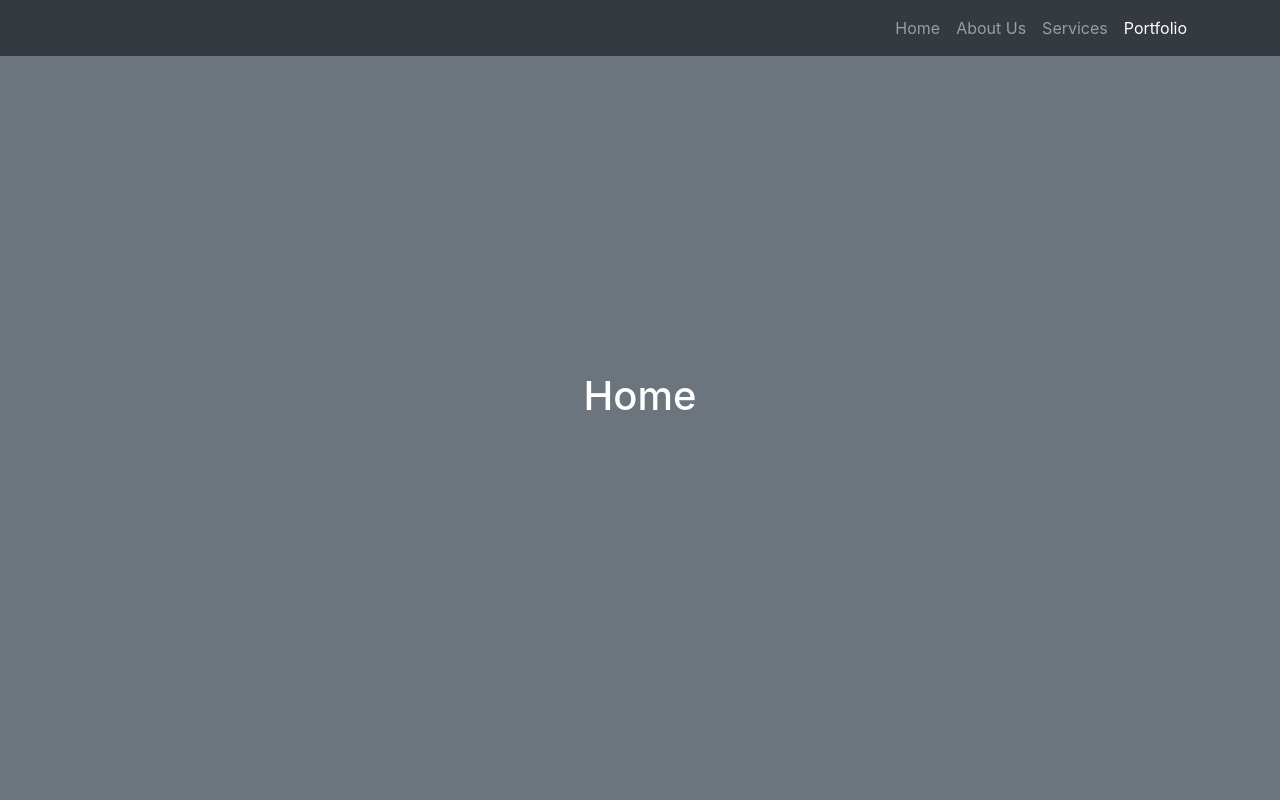
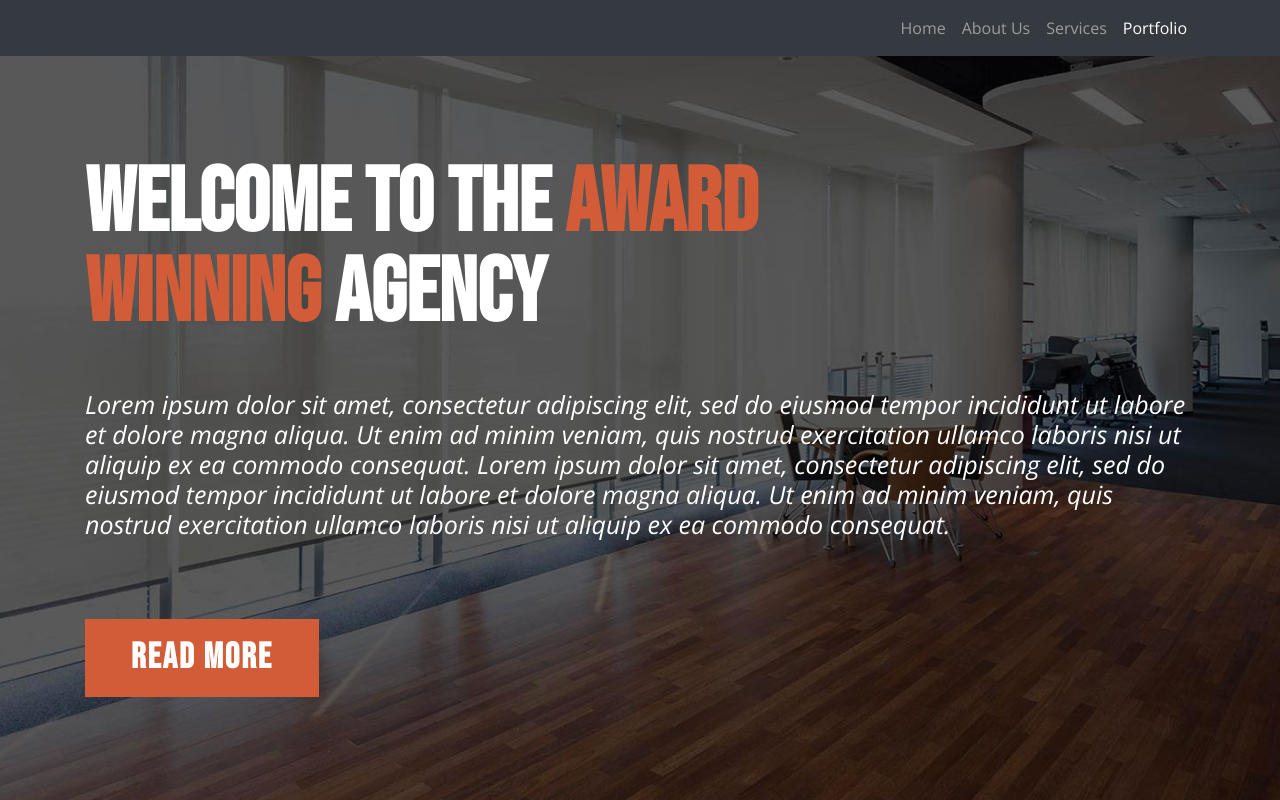
Before and after one commit to jeyofdev/onePage-creative-agency, a website built with webpack: page src/index.html in a window 1280 px wide. Shown: the top 800 px of the page. Built offline with nearby package versions, Linux system fonts and the light colour scheme.

Commit message:
css : add the css for the home section

```diff
--- a/src/index.html
+++ b/src/index.html
@@ -34,9 +34,18 @@
         </nav>
 
         <!-- home -->
-        <header class="bg-secondary text-white">
-            <div class="container text-center">
-                <h1>Home</h1>
+        <header id="home" class="bg-secondary text-white">
+            <div class="container text-left d-flex align-items-center">
+                <div class="home-content">
+                    <h1 class="home-title">
+                        <span>Welcome to The <strong>Award</strong> </span>
+                        <span><strong>Winning</strong> Agency</span>
+                    </h1>
+                    <p class="home-intro">
+                        Lorem ipsum dolor sit amet, consectetur adipiscing elit, sed do eiusmod tempor incididunt ut labore et dolore magna aliqua. Ut enim ad minim veniam, quis nostrud exercitation ullamco laboris nisi ut aliquip ex ea commodo consequat. Lorem ipsum dolor sit amet, consectetur adipiscing elit, sed do eiusmod tempor incididunt ut labore et dolore magna aliqua. Ut enim ad minim veniam, quis nostrud exercitation ullamco laboris nisi ut aliquip ex ea commodo consequat.
+                    </p>
+                    <a href="" class="btn btn-primary">Read More</a>
+                </div>
             </div>
         </header>
 
--- a/src/scss/app.scss
+++ b/src/scss/app.scss
@@ -1,3 +1,6 @@
+// custom mixins
+@import "app/mixins";
+
 // variable overrides of bootstrap
 @import "app/variables";
 
@@ -5,5 +8,7 @@
 @import "lib/bootstrap";
 
 // app
+@import "app/font-face";
 @import "app/custom";
 @import "app/sections";
+@import "app/sections/home";
--- a/src/scss/app/_custom.scss
+++ b/src/scss/app/_custom.scss
@@ -1 +1,29 @@
-// custom
+.btn {
+  font-family: $font-family-cursive;
+  font-weight: bold;
+  font-size: rem(20);
+  color: $white;
+  line-height: 1;
+  text-transform: uppercase;
+  letter-spacing: rem(2);
+  border-radius: 0;
+  padding: rem(12) rem(20);
+
+  @include media-breakpoint-up(md) {
+    font-size: rem(36);
+    padding: rem(20) rem(45);
+  }
+}
+
+h1 {
+  font-family: $font-family-cursive;
+  font-weight: bold;
+  line-height: 1;
+}
+
+p {
+  font-family: $font-family-base;
+  font-size: rem(16);
+  color: $gray;
+  line-height: 1;
+}
--- /dev/null
+++ b/src/scss/app/_font-face.scss
@@ -0,0 +1 @@
+@import url('https://fonts.googleapis.com/css?family=Bebas+Neue|Open+Sans:400,400i,700&display=swap');
--- /dev/null
+++ b/src/scss/app/_mixins.scss
@@ -0,0 +1,17 @@
+/// convert px to rem
+///
+/// @param $size value in px to convert
+/// @param $base conversion base (default 16px = 1rem)
+@function rem($size, $base: 16) {
+  @return 1rem * $size / $base;
+}
+
+
+
+/// convert px to em
+///
+/// @param $size value in px to convert
+/// @param $base conversion base (default 16px = 1em)
+@function em($size, $base: 16) {
+  @return 1em * $size / $base;
+}
--- a/src/scss/app/_variables.scss
+++ b/src/scss/app/_variables.scss
@@ -1 +1,43 @@
 // variable overrides
+
+/* ============
+    COLORS
+============ */
+$white:    #fff !default;
+$black:    #000 !default;
+$gray:     #666564 !default;
+
+$orange:  #d25b38 !default;
+
+$colors: () !default;
+// stylelint-disable-next-line scss/dollar-variable-default
+$colors: map-merge(
+  (
+    "orange":     $orange,
+    "white":      $white,
+    "black":      $black
+  ),
+  $colors
+);
+
+$primary:       $orange !default;
+
+$theme-colors: () !default;
+// stylelint-disable-next-line scss/dollar-variable-default
+$theme-colors: map-merge(
+  (
+    "primary":    $primary
+  ),
+  $theme-colors
+);
+
+
+
+/* ===========
+    FONTS
+=========== */
+$font-family-sans-serif:     'Open Sans', sans-serif !default;
+$font-family-cursive:        'Bebas Neue', cursive !default;
+$font-family-base:            $font-family-sans-serif !default;
+
+$font-size-base:    rem(16, $base: 16) !default;
--- /dev/null
+++ b/src/scss/app/sections/_home.scss
@@ -0,0 +1,60 @@
+/* ==================
+    SECTION HOME
+================== */
+#home {
+  background: url(../img/bg-home.jpg) no-repeat;
+  background-position: center right;
+  background-size: cover;
+  padding-top: rem(56);
+
+  @media (max-height: 570px) {
+    margin-top: rem(20);
+    padding-bottom: rem(20);
+  }
+
+  @include media-breakpoint-up(md) {
+    background-position: center center;
+  }
+}
+
+
+
+/* =================
+    HOME TITLE
+================= */
+#home .home-title {
+  font-size: rem(57);
+  color: $white;
+  text-transform: uppercase;
+  margin-bottom: 0;
+
+  > span {
+    display: block;
+
+    > strong {
+      color: $primary;
+    }
+  }
+
+  @include media-breakpoint-up(md) {
+    font-size: rem(90);
+  }
+}
+
+
+
+/* ==================
+    HOME CONTENT
+================== */
+#home .home-intro {
+  font-style: italic;
+  font-size: rem(18);
+  color: $white;
+  line-height: 1.2;
+  margin: rem(24) 0 rem(40);
+
+  @include media-breakpoint-up(md) {
+    font-size: rem(25);
+    margin: rem(50) 0 rem(80);
+  }
+}
--- a/src/scss/lib/_bootstrap.scss
+++ b/src/scss/lib/_bootstrap.scss
@@ -14,8 +14,7 @@
 // @import "~bootstrap/scss/code";
 // @import "~bootstrap/scss/tables";
 // @import "~bootstrap/scss/forms";
-// @import "~bootstrap/scss/buttons";
-
+@import "~bootstrap/scss/buttons";
 // @import "~bootstrap/scss/dropdown";
 // @import "~bootstrap/scss/button-group";
 // @import "~bootstrap/scss/input-group";
```
Also changed, not shown: .stylelintrc.json, src/img/bg-home.jpg (added).
